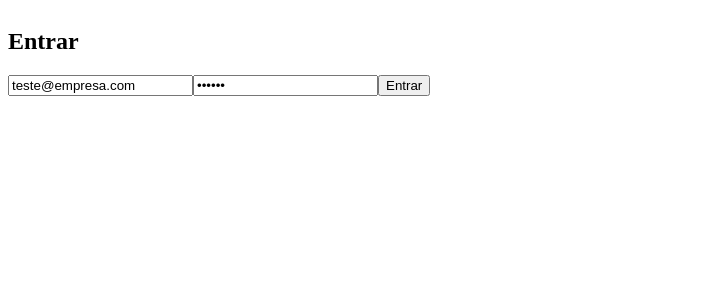
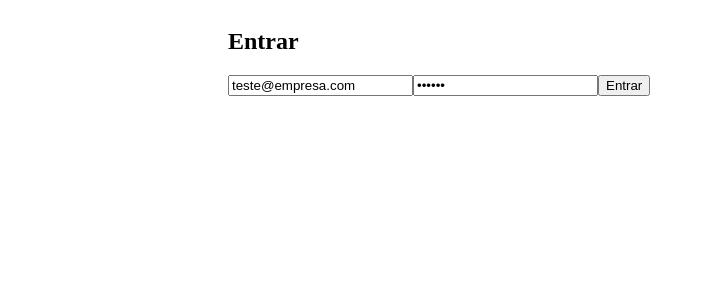
Before and after one commit to DiegoCarvalho-dev/Desafio-tecnico-b2bit, a React (Vite) app in the folder dasafio-b2bit/: page / in a window 1280 px wide. Shown: the top 300 px of the page, without its empty margins (0-705 px from the left). Built offline with nearby package versions, Linux system fonts and the light colour scheme.

Commit message:
chore: atualizar dependências e otimizar estrutura do projeto para produção

```diff
--- a/dasafio-b2bit/package.json
+++ b/dasafio-b2bit/package.json
@@ -16,6 +16,8 @@
     "react": "^18.2.0",
     "react-chartjs-2": "^5.3.0",
     "react-dom": "^18.2.0",
+    "react-hook-form": "^7.63.0",
+    "react-icons": "^5.5.0",
     "react-router-dom": "^6.20.1",
     "recharts": "^3.2.1"
   },
--- a/dasafio-b2bit/src/App.jsx
+++ b/dasafio-b2bit/src/App.jsx
@@ -15,14 +15,16 @@ import Activity from "./pages/Activity";
 import Calendar from "./pages/Calendar";
 import Login from "./pages/Login";
 
+import "./styles/App.css";
+
 function AppContent() {
   const location = useLocation();
   const hideSidebar = location.pathname === "/";
 
   return (
-    <div style={{ display: "flex" }}>
+    <div className="app-container">
       {!hideSidebar && <Sidebar />}
-      <div style={{ marginLeft: hideSidebar ? "0" : "220px", flex: 1 }}>
+      <div className="main-content">
         <Routes>
           <Route path="/" element={<Login />} />
           <Route path="/dashboard" element={<Dashboard />} />
--- a/dasafio-b2bit/src/main.jsx
+++ b/dasafio-b2bit/src/main.jsx
@@ -2,5 +2,8 @@ import React from "react";
 import { createRoot } from "react-dom/client";
 import App from "./App";
 import "./index.css";
+import "./styles/App.css";
+import "./styles/Sidebar.css";
+import "./styles/Dashboard.css";
 
 createRoot(document.getElementById("root")).render(<App />);
```
Also changed, not shown: 1 other file (tests, documents, lock files or other folders).
